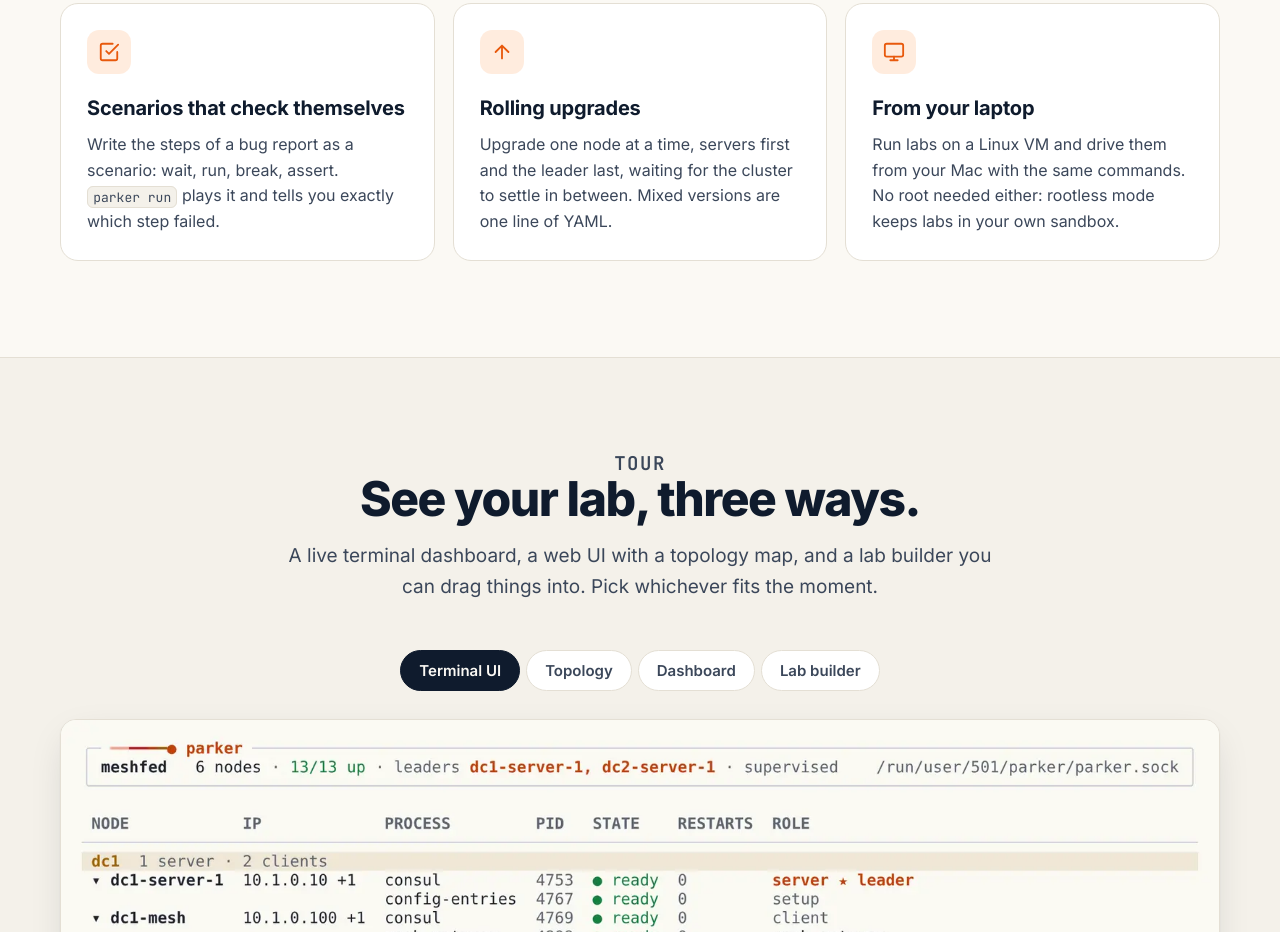
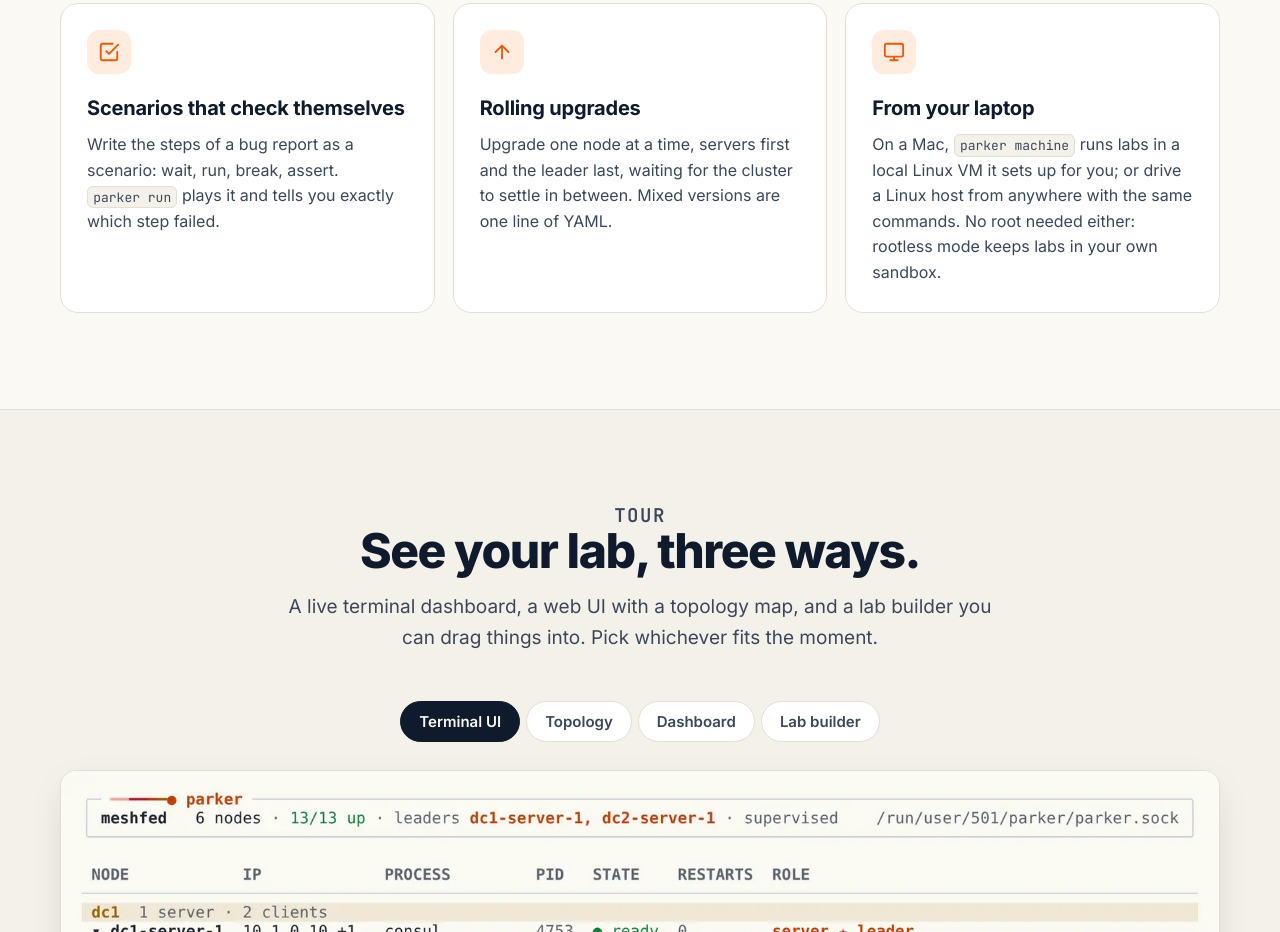
Before and after one commit to Ranjandas/parker, a plain HTML site: page site/index.html in a window 1280 px wide. Shown: the part 2252-3184 px from the top of the page. Drawn offline with Linux system fonts and the light colour scheme; no server answers.

Commit message:
Release a signed macOS build with parker machine support
The darwin build now uses cgo (Virtualization framework) and is
ad-hoc signed with com.apple.security.virtualization, so release
binaries run parker machine with no Apple account. goreleaser moves to
a macos-14 runner (free on public repos); tests stay on Linux and run
first. A goreleaser hook checks the entitlement is there.

CI gets a macos job that builds and signs both darwin binaries the
same way and runs the machine package's tests, so vm_darwin.go can't
break unnoticed; the e2e summary requires it.

Docs: macOS requirements now point at the install script, with the
browser-download quarantine note and make machine for source builds;
install, quick start, troubleshooting, README and the homepage card
updated to match.

Co-Authored-By: Claude Opus 5.5 <noreply@anthropic.com>
Claude-Session: https://claude.ai/code/session_0113SKj8MghpKbswzeRkw2sC

```diff
--- a/site/index.html
+++ b/site/index.html
@@ -157,7 +157,7 @@ lab "mesh" is up <span class="ok">✓</span>
         <div class="card reveal">
           <div class="ico"><svg viewBox="0 0 24 24" fill="none" stroke="currentColor" stroke-width="2" stroke-linecap="round" stroke-linejoin="round"><rect x="2" y="3" width="20" height="14" rx="2"/><path d="M8 21h8M12 17v4"/></svg></div>
           <h3>From your laptop</h3>
-          <p>Run labs on a Linux VM and drive them from your Mac with the same commands. No root needed either: rootless mode keeps labs in your own sandbox.</p>
+          <p>On a Mac, <code>parker machine</code> runs labs in a local Linux VM it sets up for you; or drive a Linux host from anywhere with the same commands. No root needed either: rootless mode keeps labs in your own sandbox.</p>
         </div>
       </div>
     </div>
```
Also changed, not shown: 9 other files.
